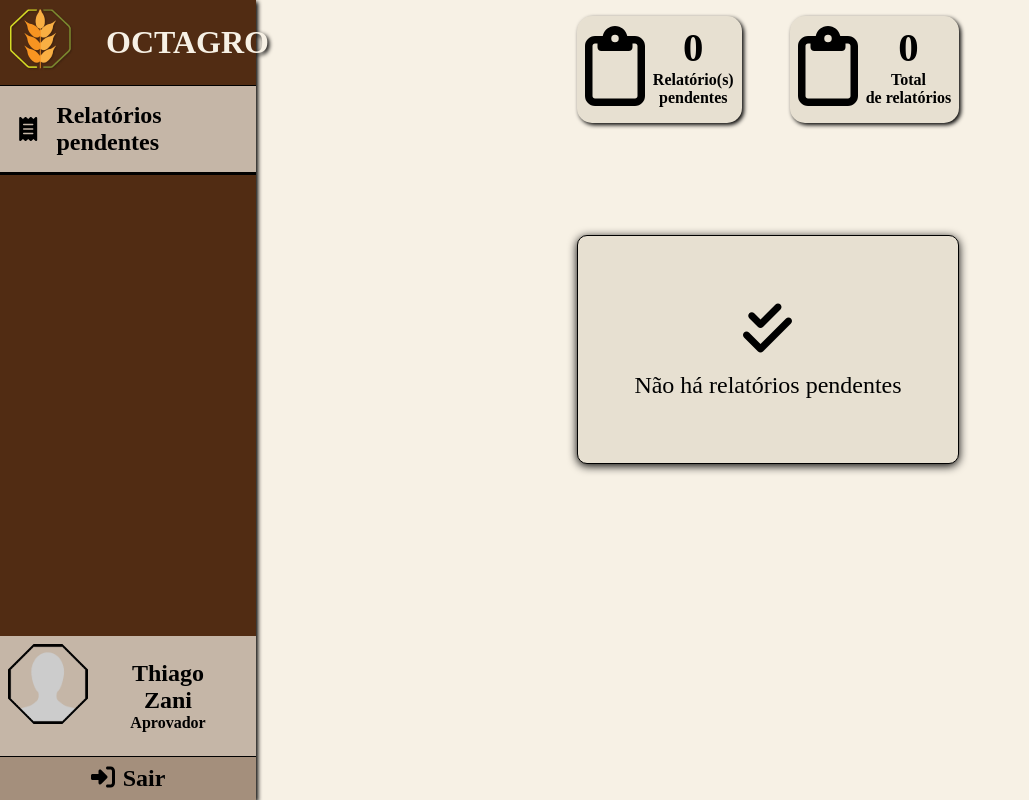
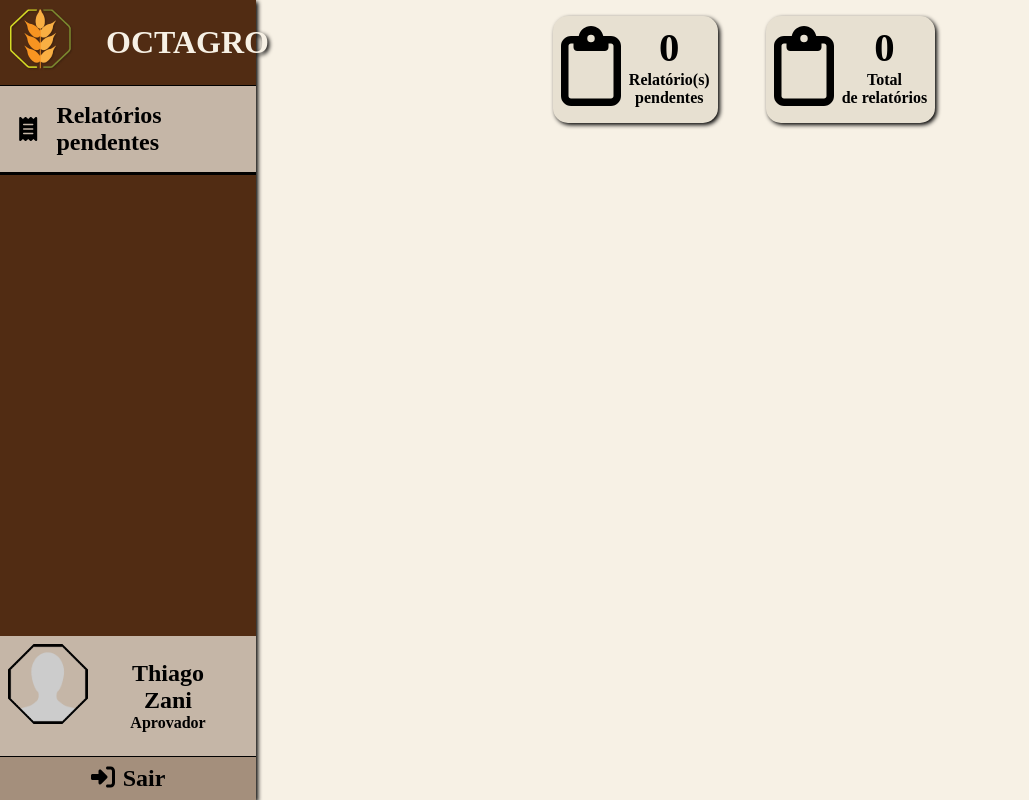
Before and after one commit to OctAgro/OctAgro-API, a React (Vite) app in the folder frontend/: page /aprovador/home in a window 1280 px wide. Shown: the whole page, without its empty margins (0-1029 px from the left). Built offline with nearby package versions, Linux system fonts and the light colour scheme.

Commit message:
Seta do Header resolvida; mensagem relatorio pendentes da home funcional

```diff
--- a/frontend/src/components/RelatoriosPendentes/RelatoriosPendentes.jsx
+++ b/frontend/src/components/RelatoriosPendentes/RelatoriosPendentes.jsx
@@ -7,8 +7,8 @@ import { faCheckDouble } from "@fortawesome/free-solid-svg-icons";
 // IMPORTANDO CSS
 import styles from "./RelatoriosPendentes.module.css";
 
-export const RelatoriosPendentes = (relatoriosPendentes) => {
-  if (relatoriosPendentes) {
+export const RelatoriosPendentes = ({ relatoriosPendentes }) => {
+  if (relatoriosPendentes === 0) {
     return (
       <div className={styles.external}>
         <FontAwesomeIcon icon={faCheckDouble} className={styles.icon} />
@@ -16,6 +16,6 @@ export const RelatoriosPendentes = (relatoriosPendentes) => {
       </div>
     );
   } else {
-    null;
+    return null;
   }
 };
--- a/frontend/src/components/header/HeaderAprovador/HeaderAprovador.module.css
+++ b/frontend/src/components/header/HeaderAprovador/HeaderAprovador.module.css
@@ -1,9 +1,12 @@
 .external {
   font-family: "Gotham Black";
   display: flex;
+  justify-content: space-between;
 }
 
 .clipboards {
+  margin: 0 7rem;
+  padding-right: 3rem;
   display: flex;
 }
 
@@ -33,16 +36,12 @@
   margin-left: 0.5rem;
 }
 
-.rightSideA h2,
-.rightSideB h2 {
-  display: inline-block;
-}
-
 .rightSideA h3,
 .rightSideB h3 {
   font-size: 16px;
 }
 
 .arrow {
+  margin: auto 0;
   font-size: 3.5rem;
 }
--- a/frontend/src/pages/aprovador/HomeAprovador/HomeAprovador.jsx
+++ b/frontend/src/pages/aprovador/HomeAprovador/HomeAprovador.jsx
@@ -12,18 +12,7 @@ import UserImg from "../../../assets/UserImg.webp"
 import styles from "./HomeAprovador.module.css"
 
 export const HomeAprovador = () => {
-  const [relatoriosPendentes, setRelatoriosPendentes] = useState(null)
-
- /*  useEffect(() => {
-    async function fetchRelatoriosPendentes() {
-      const response = await fetch(
-        "https://api.example.com/relatorios/pendentes"
-      )
-      const data = await response.json()
-      setRelatoriosPendentes(data.quantidade)
-    }
-    fetchRelatoriosPendentes()
-  }, []) */
+  const [relatoriosPendentes, setRelatoriosPendentes] = useState(1)
 
   return (
     <div className={styles.main}>
```
